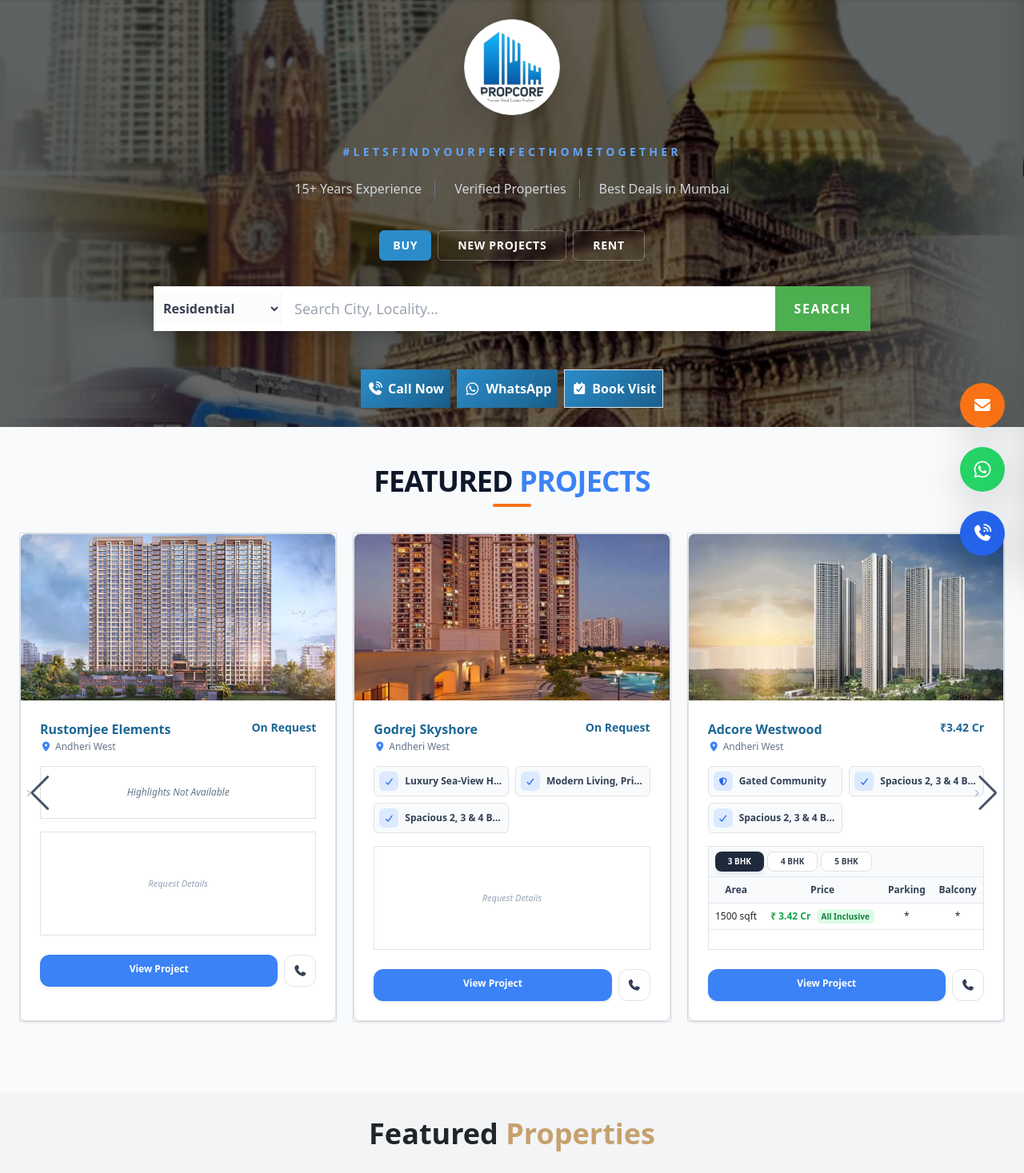
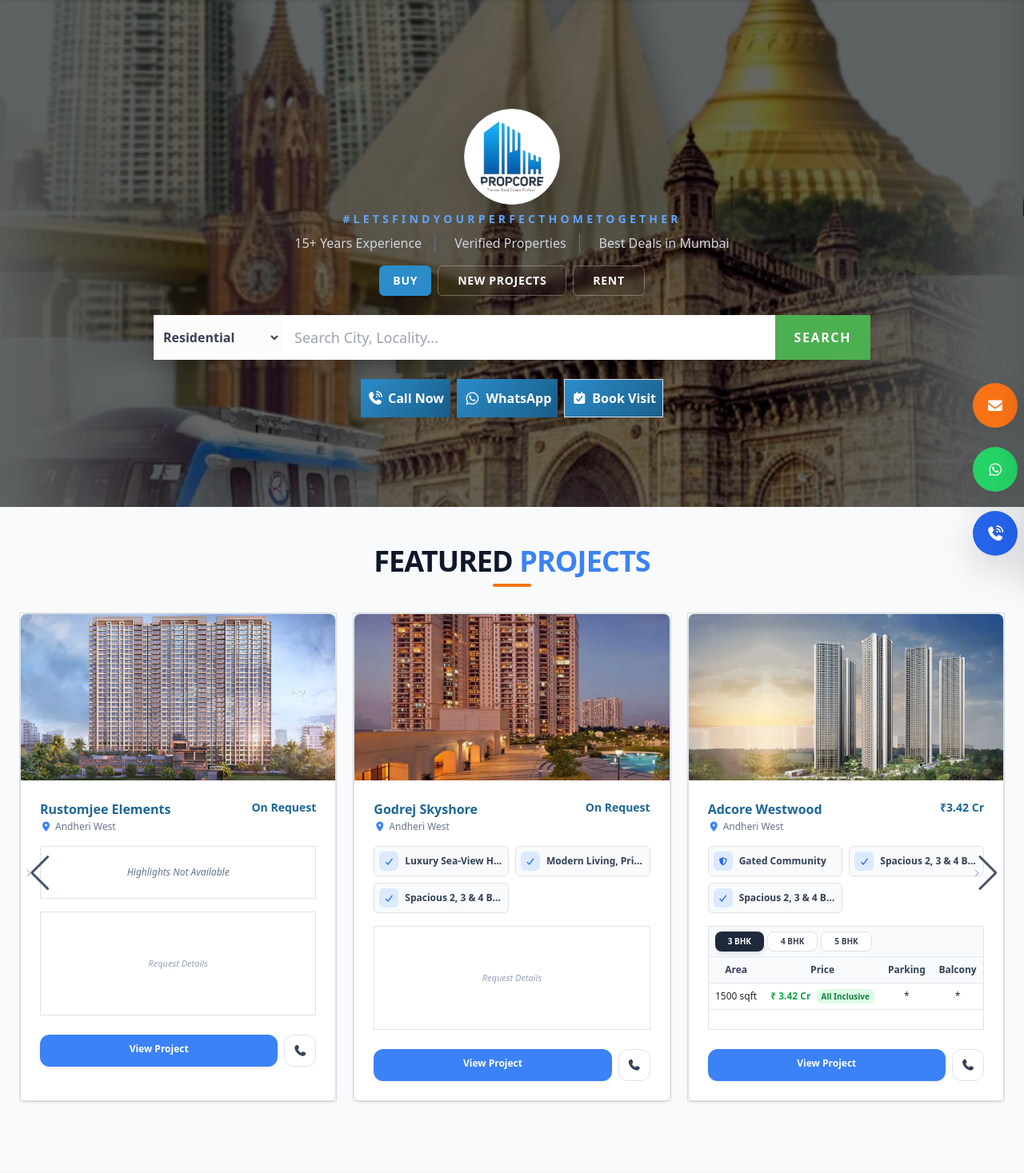
Before and after one commit to cloudrohu/propcore, a Django app: page / in a window 1280 px wide. Shown: the part 81-1548 px from the top of the page at 80% size. Run offline with Django 5.2, Linux system fonts and the light colour scheme; data comes from the database, SQL or seed files in the repository; data that the repository does not hold is empty; some libraries are stand-ins or nearby versions.

Commit message:
Base And Search Bar

```diff
--- a/home/templates/base.html
+++ b/home/templates/base.html
@@ -48,18 +48,18 @@
 
     {% include 'includes/footer.html' %}
 
-  <div class="fixed bottom-6 right-6 flex flex-col gap-4 z-50">
+  <div class="fixed bottom-6 right-2 flex flex-col gap-4 z-50">
 
-    <button onclick="toggleEnquiryModal()" class="bg-orange-500 hover:bg-orange-600 text-white p-2.5 rounded-full shadow-lg transition-transform hover:scale-110 flex items-center justify-center w-14 h-14" aria-label="Enquiry">
-      <i class="fas fa-envelope text-xl"></i>
+    <button onclick="toggleEnquiryModal()" class="bg-orange-500 hover:bg-orange-600 text-white p-1.5 rounded-full shadow-lg transition-transform hover:scale-110 flex items-center justify-center w-14 h-14" aria-label="Enquiry">
+      <i class="fas fa-envelope text-lg"></i>
    </button>
 
-    <a href="https://wa.me/{{settings_obj.whatsapp}}" target="_blank" class="bg-[#25D366] hover:bg-[#128C7E] text-white p-2.5 rounded-full shadow-lg transition-transform hover:scale-110 flex items-center justify-center w-14 h-14" aria-label="Chat on WhatsApp">
-      <i class="fab fa-whatsapp text-2xl"></i>
+    <a href="https://wa.me/{{settings_obj.whatsapp}}" target="_blank" class="bg-[#25D366] hover:bg-[#128C7E] text-white p-1.5 rounded-full shadow-lg transition-transform hover:scale-110 flex items-center justify-center w-14 h-14" aria-label="Chat on WhatsApp">
+      <i class="fab fa-whatsapp text-lg"></i>
     </a>
 
-    <a href="tel:+91{{settings_obj.phone}}" class="bg-blue-600 hover:bg-blue-700 text-white p-2.5 rounded-full shadow-lg transition-transform hover:scale-110 flex items-center justify-center w-14 h-14" aria-label="Call Us">
-      <i class="fa-solid fa-phone-volume text-xl"></i>
+    <a href="tel:+91{{settings_obj.phone}}" class="bg-blue-600 hover:bg-blue-700 text-white p-1.5 rounded-full shadow-lg transition-transform hover:scale-110 flex items-center justify-center w-14 h-14" aria-label="Call Us">
+      <i class="fa-solid fa-phone-volume text-lg"></i>
     </a>
 
   </div>
--- a/home/templates/includes/search_bar.html
+++ b/home/templates/includes/search_bar.html
@@ -58,15 +58,15 @@
   }
 </style>
 
-<section class="relative py-18 md:py-22 bg-cover bg-center" style="background-image:url('{{ slider.image.url }}'); --tabColor: {{ slider.tabs_color|default:'#2b8cc9' }};">
+<section class="relative py-24 md:py-24 bg-cover bg-center" style="background-image:url('{{ slider.image.url }}'); --tabColor: {{ slider.tabs_color|default:'#2b8cc9' }};">
 
     <div class="absolute inset-0 bg-black/60"></div>
 
-  <div class="relative max-w-6xl mx-auto px-6 flex flex-col items-center text-center text-white">
+    <div class="relative max-w-6xl mx-auto px-6 flex flex-col items-center text-center text-white pt-10"
 
-     <a href="/" class="flex-shrink-0 md:mb-3 p-4">
+      <a href="/" class="flex-shrink-0 mb-13 p-3 ">
           {% if settings_obj.logo %}
-          <img src="{{ settings_obj.logo.url }}" class="p-2 h-[15vh] md:h-[15vh] object-contain border border-white/30 rounded-full bg-white shadow-lg" alt="Logo">
+            <img src="{{ settings_obj.logo.url }}" class="p-2 h-[12vh] md:h-[15vh] object-contain border border-white/30 rounded-full bg-white shadow-lg" alt="Logo">
           {% else %}
             <div class="text-xl md:text-2xl font-bold text-[#ff5a5f] flex items-center gap-1">
               <i class="fa-solid fa-house-chimney"></i> <span class="hidden xs:inline">RealtyPro</span>
@@ -74,18 +74,18 @@
           {% endif %}
       </a>
 
-     <p class="text-xs md:text-sm tracking-[0.3em] uppercase text-blue-400 font-bold mb-4">
+      <p class="text-xs md:text-sm tracking-[0.3em] uppercase text-blue-400 font-bold mb-2 mt-2 md:mb-4">
           #letsfindyourperfecthometogether
       </p>
 
-    <div class="flex items-center gap-4 text-sm md:text-base text-gray-300 mb-10 font-medium">
+      <div class="flex items-center gap-4 text-sm md:text-base text-gray-300 mb-3 md:mb-6 font-medium">
           <span class="border-r border-gray-500 pr-4">15+ Years Experience</span>
           <span class="border-r border-gray-500 pr-4">Verified Properties</span>
           <span>Best Deals in Mumbai</span>
       </div>
 
 
-    <div id="hero-tabs" class="flex flex-nowrap md:flex-wrap gap-2 mb-8 overflow-x-auto no-scrollbar">
+      <div id="hero-tabs" class="flex flex-nowrap md:flex-wrap gap-2 mb-4 overflow-x-auto no-scrollbar">
           <button class="tab-btn active px-3 md:px-4 py-2 rounded-md text-[10px] md:text-sm font-bold uppercase tracking-wider whitespace-nowrap">
               Buy
           </button>
@@ -97,7 +97,7 @@
           </button>
       </div>
 
-    <div class="search-container flex flex-row items-center bg-white shadow-2xl overflow-visible w-full max-w-4xl mb-12">
+      <div class="search-container flex flex-row items-center bg-white shadow-2xl overflow-visible w-full max-w-4xl mb-4 md:mb-6">
 
         <select id="propertyType" class="w-24 md:w-40 px-2 md:px-6 py-2 outline-none text-gray-700 font-semibold border-r border-gray-100 bg-gray-50/50 text-xs md:text-base">
           <option>Residential</option>
@@ -115,7 +115,7 @@
 
       </div>
 
-    <div class="flex flex-nowrap gap-2 justify-center w-full overflow-x-hidden mb-6">
+      <div class="flex flex-nowrap gap-2 justify-center w-full overflow-x-hidden mb-3 md:mb-6 ">
 
           <a href="tel:{{settings_obj.phone}}" class="cta-blue flex items-center gap-1.5 text-white px-2 md:px-8 py-2.5 font-bold shadow-lg text-xs md:text-base whitespace-nowrap">
             <i class="fa-solid fa-phone-volume"></i>
```
Lines whose indentation alone changed are shown as unchanged.
